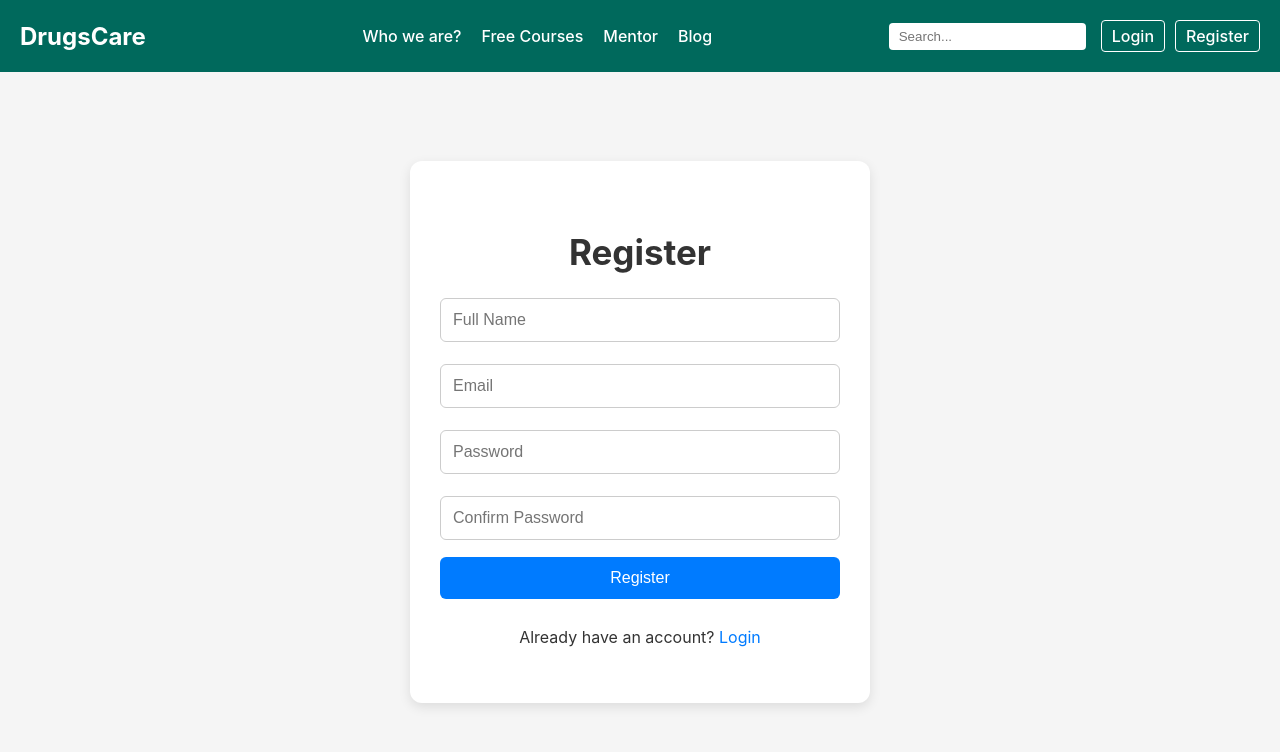
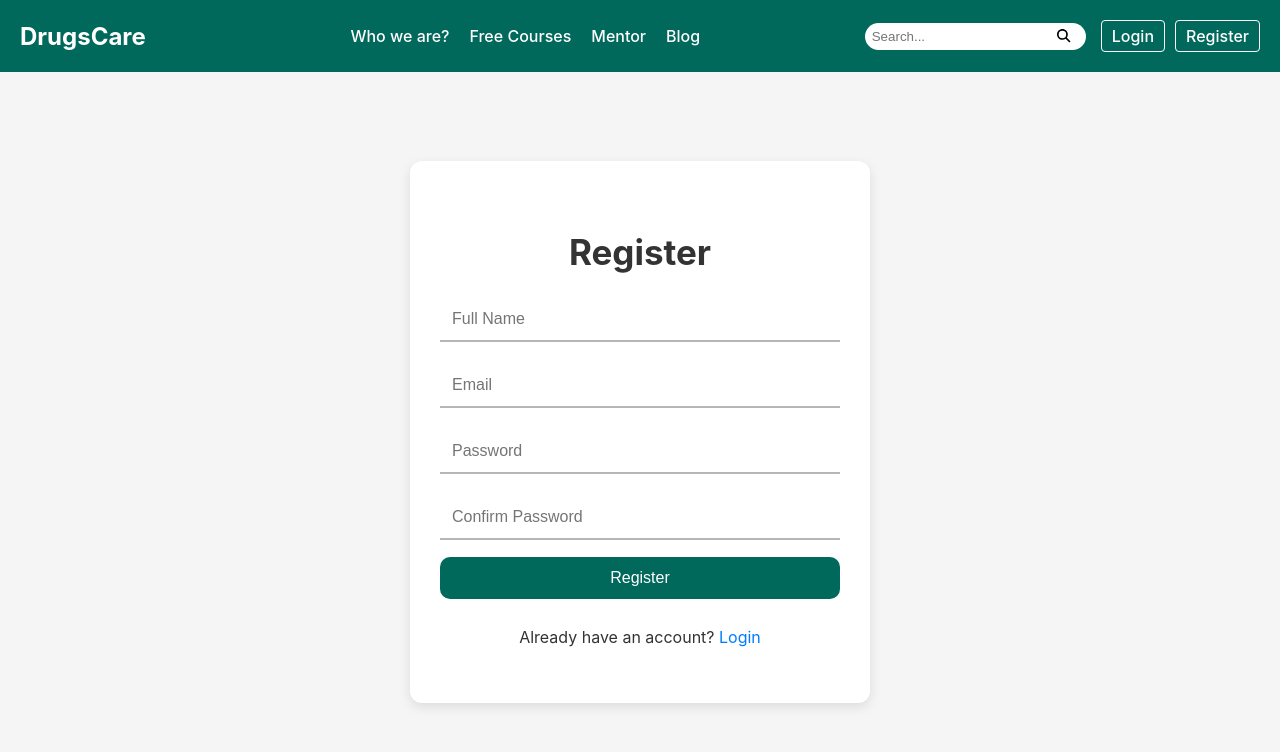
Before and after one commit to lmyngan/SWP_Group5_DrugUsePreventionSupportSystem, a React (Create React App) app in the folder front-end/: page /register in a window 1280 px wide. Shown: the top 752 px of the page. Built offline with nearby package versions, Linux system fonts and the light colour scheme.

Commit message:
edit loginPage, registerPage v2

```diff
--- a/front-end/package.json
+++ b/front-end/package.json
@@ -3,6 +3,8 @@
   "version": "0.1.0",
   "private": true,
   "dependencies": {
+    "@fortawesome/free-solid-svg-icons": "^6.7.2",
+    "@fortawesome/react-fontawesome": "^0.2.2",
     "@testing-library/dom": "^10.4.0",
     "@testing-library/jest-dom": "^6.6.3",
     "@testing-library/react": "^16.3.0",
--- a/front-end/public/index.html
+++ b/front-end/public/index.html
@@ -1,14 +1,12 @@
 <!DOCTYPE html>
 <html lang="en">
+
 <head>
   <meta charset="utf-8" />
   <link rel="icon" href="%PUBLIC_URL%/favicon.ico" />
   <meta name="viewport" content="width=device-width, initial-scale=1" />
   <meta name="theme-color" content="#000000" />
-    <meta
-      name="description"
-      content="Web site created using create-react-app"
-    />
+  <meta name="description" content="Web site created using create-react-app" />
   <link rel="apple-touch-icon" href="%PUBLIC_URL%/logo192.png" />
   <!--
       manifest.json provides metadata used when your web app is installed on a
@@ -24,8 +22,9 @@
       work correctly both with client-side routing and a non-root public URL.
       Learn how to configure a non-root public URL by running `npm run build`.
     -->
-    <title>React App</title>
+  <title>Drugs Care</title>
 </head>
+
 <body>
   <noscript>You need to enable JavaScript to run this app.</noscript>
   <div id="root"></div>
@@ -40,4 +39,5 @@
       To create a production bundle, use `npm run build` or `yarn build`.
     -->
 </body>
+
 </html>
--- a/front-end/src/components/Navbar.css
+++ b/front-end/src/components/Navbar.css
@@ -41,11 +41,25 @@
   gap: 15px;
 }
 
+.search-container {
+  display: flex;
+  align-items: center;
+  background-color: white;
+  border-radius: 30px;
+  padding: 5px;
+}
+
 .search-box {
-  padding: 6px 10px;
-  border-radius: 4px;
+  width: 83%;
   border: none;
   outline: none;
+}
+
+.search-button {
+  width: 30px;
+  background-color: white;
+  border: none;
+  cursor: pointer;
 }
 
 .auth-buttons {
--- a/front-end/src/components/Navbar.js
+++ b/front-end/src/components/Navbar.js
@@ -2,7 +2,8 @@
 import React from 'react';
 import './Navbar.css';
 import { Link } from 'react-router-dom';
-
+import { FontAwesomeIcon } from '@fortawesome/react-fontawesome';
+import { faSearch } from '@fortawesome/free-solid-svg-icons';
 const Navbar = () => {
   return (
     <nav className="navbar">
@@ -18,7 +19,10 @@ const Navbar = () => {
       </ul>
 
       <div className="right-section">
-        <input type="text" placeholder="Search..." className="search-box" />
+        <div className="search-container">
+          <input type="text" placeholder="Search..." className="search-box" />
+          <button type="submit" className="search-button"><FontAwesomeIcon icon={faSearch} /></button>
+        </div>
         <div className="auth-buttons">
           <a href="/login" className="auth-link">Login</a>
           <a href="/register" className="auth-link">Register</a>
--- a/front-end/src/pages/LoginPage.css
+++ b/front-end/src/pages/LoginPage.css
@@ -33,25 +33,32 @@
 .login-form input {
   padding: 12px;
   margin: 5px 0;
-  border: 1px solid #ccc;
-  border-radius: 6px;
+  border: 0px;
+  border-bottom: 2px solid #b6b6b6;
   font-size: 16px;
+}
+
+.login-form input:focus {
+  background-color: #fcfcfcf0;
+  border-color: #00695c;
+  outline: none;
+  transition: all 0.5s;
 }
 
 .login-form button {
   width: 100%;
   padding: 12px;
-  background-color: #007bff;
+  background-color: #00695c;
   color: white;
   border: none;
-  border-radius: 6px;
+  border-radius: 10px;
   font-size: 16px;
   cursor: pointer;
   transition: all 0.3s;
 }
 
 .login-form button:hover {
-  background-color: #0056b3;
+  background-color: #005b43;
 }
 
 .forgot-text {
--- a/front-end/src/pages/RegisterPage.css
+++ b/front-end/src/pages/RegisterPage.css
@@ -33,25 +33,32 @@
 .register-form input {
     padding: 12px;
     margin: 5px 0;
-    border: 1px solid #ccc;
-    border-radius: 6px;
+    border: 0px;
+    border-bottom: 2px solid #b6b6b6;
     font-size: 16px;
+}
+
+.register-form input:focus {
+    background-color: #fcfcfcf0;
+    border-color: #00695c;
+    outline: none;
+    transition: all 0.5s;
 }
 
 .register-form button {
     width: 100%;
     padding: 12px;
-    background-color: #007bff;
+    background-color: #00695c;
     color: white;
     border: none;
-    border-radius: 6px;
+    border-radius: 10px;
     font-size: 16px;
     cursor: pointer;
     transition: all 0.3s;
 }
 
 .register-form button:hover {
-    background-color: #0056b3;
+    background-color: #005b43;
 }
 
 .login-text {
```
Also changed, not shown: front-end/src/pages/DashBoard.js (added, +10 -0 lines), front-end/src/pages/DashBoard.css (added), 1 other file (tests, documents, lock files or other folders). Lines whose indentation alone changed are shown as unchanged.
